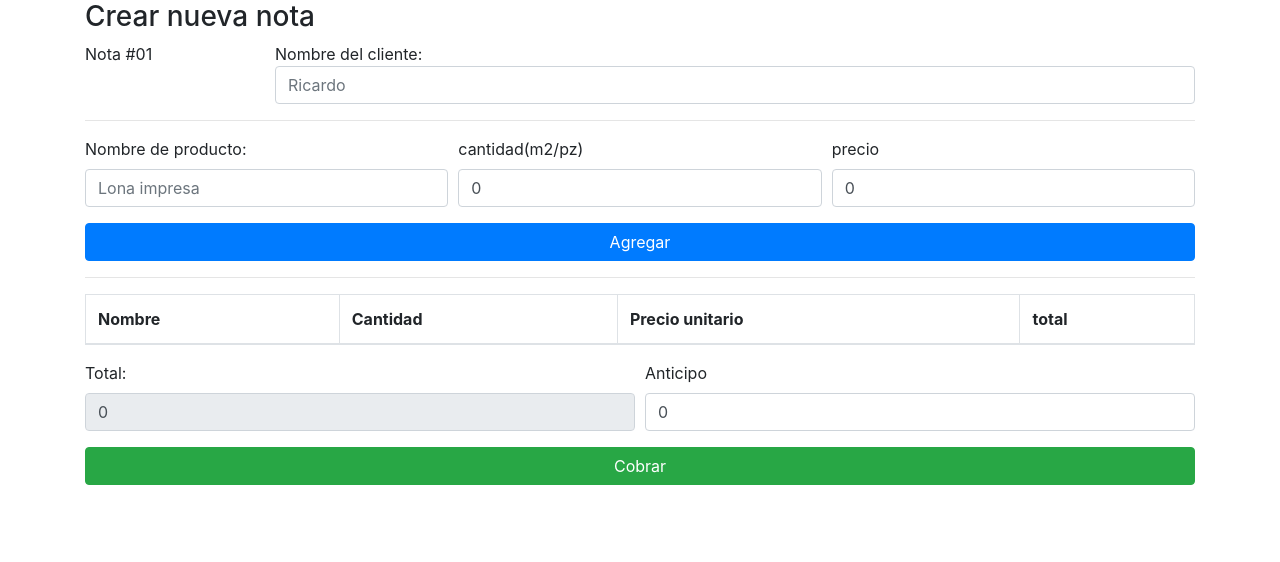
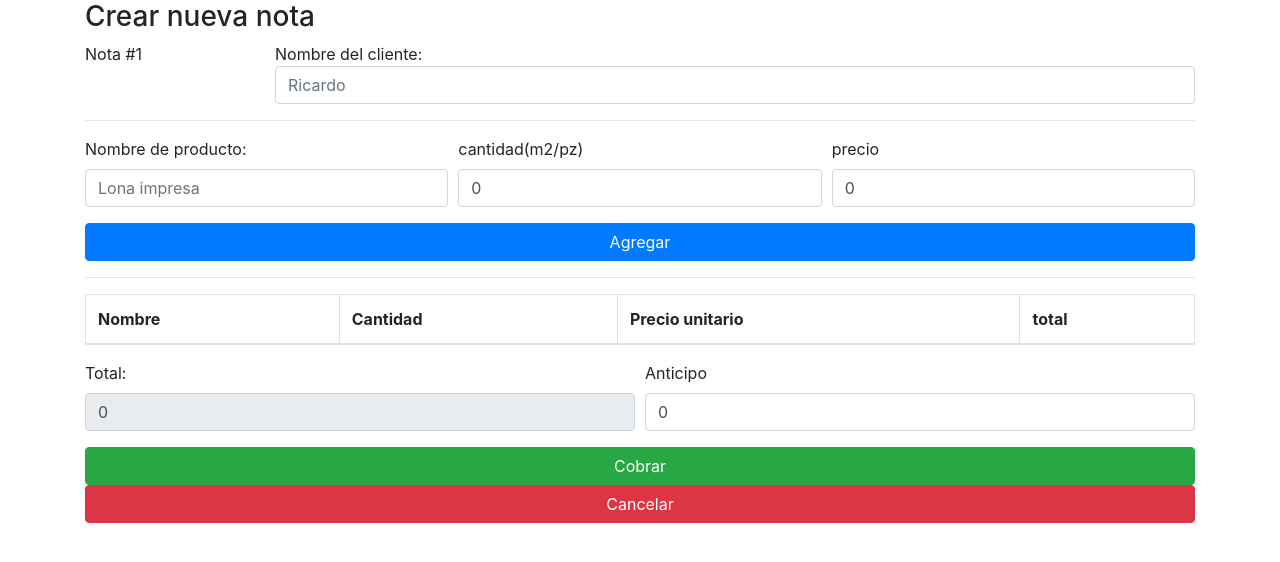
Before and after one commit to ecerami/fastapi_heroku, a React (Create React App) app in the folder app/: page / in a window 1280 px wide. Shown: the top 562 px of the page. Built offline with nearby package versions, Linux system fonts and the light colour scheme.

Commit message:
new endpoint

```diff
--- a/app/src/components/App.js
+++ b/app/src/components/App.js
@@ -5,6 +5,7 @@ import { SearchProduct } from "./SearchProduct";
 import { TableProducts } from "./TableProducts";
 import { FormPay } from "./FormPay";
 import { useState, useEffect } from "react";
+import axios from "axios";
 
 const App = () => {
   const [nombre, setNombre] = useState("");
@@ -30,11 +31,25 @@ const App = () => {
     console.log(nombre, ventas, total, anticipo);
   };
 
+  const handleCancel = () => {
+    setVentas([]);
+    setAnticipo(0);
+    setTotal(0);
+    setNombre("");
+  };
+
+  const [numberTicket, setnumberTicket] = useState(0);
+
+  useEffect(() => {
+    console.log("get last ticket");
+    setnumberTicket(1);
+  }, []);
+
   return (
     <Container>
       <h3>Crear nueva nota</h3>
       <Row>
-        <Col md={2}>Nota #01</Col>
+        <Col md={2}>Nota #{numberTicket}</Col>
         <Col>
           <SearchClient nombre={nombre} setNombre={setNombre} />
         </Col>
@@ -58,6 +73,7 @@ const App = () => {
             anticipo={anticipo}
             setAnticipo={setAnticipo}
             handleSave={handleSave}
+            handleCancel={handleCancel}
           />
         </Col>
       </Row>
--- a/app/src/components/FormPay.js
+++ b/app/src/components/FormPay.js
@@ -1,7 +1,13 @@
 import React from "react";
 import { Form, Button, Col } from "react-bootstrap";
 
-export const FormPay = ({ total, anticipo, setAnticipo, handleSave }) => {
+export const FormPay = ({
+  total,
+  anticipo,
+  setAnticipo,
+  handleSave,
+  handleCancel,
+}) => {
   return (
     <Form>
       <Form.Row>
@@ -23,6 +29,9 @@ export const FormPay = ({ total, anticipo, setAnticipo, handleSave }) => {
       <Button as={Col} variant="success" type="submit" onClick={handleSave}>
         Cobrar
       </Button>
+      <Button as={Col} variant="danger" type="submit" onClick={handleCancel}>
+        Cancelar
+      </Button>
     </Form>
   );
 };
```
Also changed, not shown: 1 other file (tests, documents, lock files or other folders).
